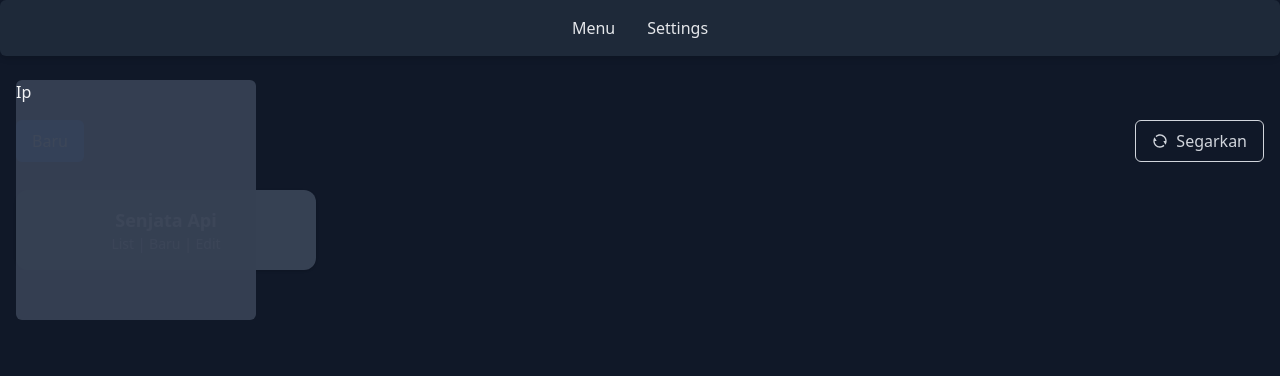
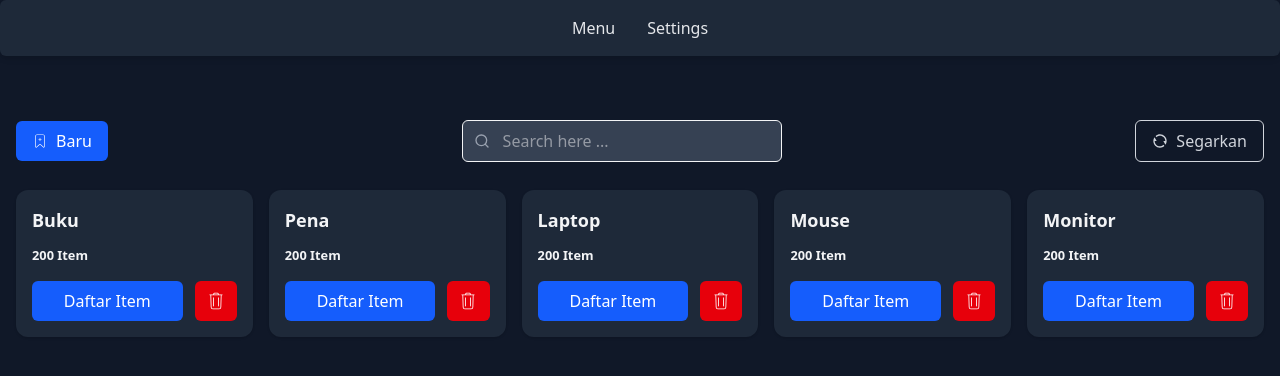
Before and after one commit to AkikoAi/kisaragi, a Next.js app: page /gudang in a window 1280 px wide. Shown: the top 376 px of the page. Built offline with nearby package versions, Linux system fonts and the light colour scheme.

Commit message:
Frontend, Gudang

```diff
--- a/src/app/(dashboard protected)/gudang/Gudang.tsx
+++ b/src/app/(dashboard protected)/gudang/Gudang.tsx
@@ -1,44 +1,177 @@
 "use client";
+
+import Link from "next/link";
 import { useState } from "react";
+import { CiBookmarkPlus, CiTrash } from "react-icons/ci";
+import { FiSearch } from "react-icons/fi";
 import { RiRefreshLine } from "react-icons/ri";
 
 export default function Gudang() {
-    const [isRefreshing, setRefreshing] = useState<Boolean>(false);
+    const [createOnProgress, setCreateOnProgress] = useState(false);
+    const [isRefreshing, setRefreshing] = useState(false);
+    const [newBoardName, setNewBoardName] = useState("");
+    const [searchBoard, setSearchBoard] = useState("");
+    const [list, setList] = useState<{ id: string; name: string, jumlahItem: number }[]>([
+        { id: "1", name: "Buku", jumlahItem: 200 },
+        { id: "2", name: "Pena", jumlahItem: 200 },
+        { id: "3", name: "Laptop", jumlahItem: 200 },
+        { id: "4", name: "Mouse", jumlahItem: 200 },
+        { id: "5", name: "Monitor", jumlahItem: 200 },
+    ]);
+
 
     function refreshList() {
         if (isRefreshing) return;
         setRefreshing(true);
-        console.log("Refreshing list");
+        console.log("Refreshing list...");
         setTimeout(() => {
             setRefreshing(false);
-        }, 5000);
-    }//
+        }, 2000);
+    }
 
-    return (<>
-        <div className="fixed w-60 h-60 bg-gray-700/97 rounded-md">
-        Ip
+    function searchBoardAction(e: React.FormEvent) {
+        e.preventDefault()
+        alert(`Kamu mencari ${searchBoard}`)
+    }
+
+    function deleteBoard(id: string) {
+        if (!id) return alert("Id tidak ditemukan");
+        const board = list.find(({ id: Source }) => Source == id);
+        if (!board) return alert("Board tidak ditemukan pada list");
+        if(confirm(`Apakah anda yakin ingin menghapus ${board.name}?`)){
+            alert("item di hapus!");
+            return refreshList();
+        }else{
+            return alert(`Operasi penghapusan ${board.name} dibatalkan, have a nice day!`)
+        }
+    }
+
+    function createNewBoard(e: React.FormEvent) {
+        e.preventDefault();
+        if (createOnProgress) return alert("Harap tunggu permintaan sebelumnya belum selesai");
+        if (!newBoardName) return alert("Nama Harus ada");
+        setCreateOnProgress(true);
+        fetch("/api/gudang", {
+            method: "PUT",
+            body: JSON.stringify({
+                name: newBoardName
+            }),
+            headers: {
+                "Content-Type": "application/json"
+            }
+        })
+            .then(r => r.json()).then(r => {
+                if (!r.status) return alert(r.msg);
+                refreshList()
+            })
+            .catch(e => {
+                alert(e);
+            }).finally(() => {
+                setCreateOnProgress(false)
+            });
+
+    }
+
+    return (
+        <>
+            {/* Header Button Section */}
+            <div className="mt-10 flex justify-between items-center flex-wrap gap-4">
+                <label
+                    htmlFor="NewBoard"
+                    className="flex items-center gap-2 px-4 py-2 rounded-md bg-blue-600 text-white hover:bg-blue-700 transition-colors cursor-pointer"
+                >
+                    <CiBookmarkPlus />
+                    Baru
+                </label>
+
+                <div className="relative w-80">
+                    <div className="absolute inset-y-0 left-3 flex items-center text-gray-400">
+                        <FiSearch size={16} />
                     </div>
-        <div className="mt-10 flex justify-between">
-            <button className="px-4 py-2 rounded-md bg-blue-600 text-white hover:bg-blue-700 transition-colors
-            cursor-pointer">
-                Baru
-            </button>
-            <button className="flex gap-2 items-center px-4 py-2 rounded-md border border-gray-300 text-gray-700 dark:text-gray-300 hover:bg-gray-100 dark:hover:bg-gray-800 transition-colors cursor-pointer"
+                    <form onSubmit={searchBoardAction}>
+                        <input
+                            type="text"
+                            placeholder="Search here ..."
+                            onChange={(e) => setSearchBoard(e.currentTarget.value)}
+                            className=" w-full pl-10 px-3 py-2 border rounded-md bg-gray-50 dark:bg-gray-700 focus:outline-none focus:ring-2 focus:ring-blue-500"
+                            required
+                        />
+                    </form>
+                </div>
+
+
+                <button
                     onClick={refreshList}
-                disabled={!!isRefreshing}>
+                    disabled={isRefreshing}
+                    className="flex gap-2 items-center px-4 py-2 rounded-md border border-gray-300 text-gray-700 dark:text-gray-300 hover:bg-gray-100 dark:hover:bg-gray-800 transition-colors cursor-pointer disabled:opacity-50"
+                >
                     <RiRefreshLine className={isRefreshing ? "animate-spin" : ""} />
                     <span>Segarkan</span>
                 </button>
             </div>
-        {/* Grid Card Section */}
-        <section className="grid grid-cols-1 sm:grid-cols-2 md:grid-cols-3 lg:grid-cols-4 gap-4 mt-7">
 
+            {/* Modal Section */}
+            <input type="checkbox" id="NewBoard" className="peer hidden" />
+            <div className="fixed inset-0 bg-black/70 bg-opacity-40 hidden peer-checked:flex items-center justify-center z-50">
+                <form className="w-[90%] md:w-full max-w-md bg-white dark:bg-gray-800 p-6 rounded-xl shadow-md space-y-4"
+                    onSubmit={createNewBoard}>
+                    <div>
+                        <label htmlFor="NewBoard-name" className="block mb-1 font-medium">
+                            Nama Board
+                        </label>
+                        <small className="text-red-600">
+                            *Tidak dapat menambahkan nama yang sudah ada
+                        </small>
+                        <input
+                            id="NewBoard-name"
+                            type="text"
+                            onChange={(r) => setNewBoardName(r.currentTarget.value)}
+                            placeholder="Masukkan nama board baru"
+                            className="w-full mt-1 px-3 py-2 border border-gray-300 dark:border-gray-600 rounded-md bg-gray-50 dark:bg-gray-700 focus:outline-none focus:ring-2 focus:ring-blue-500"
+                        />
+                    </div>
+
+                    <div className="flex justify-between gap-2">
+                        <label
+                            htmlFor="NewBoard"
+                            className="cursor-pointer w-full py-2 px-4 bg-red-600 text-white rounded-md hover:bg-red-700 transition-colors text-center"
+                        >
+                            Close
+                        </label>
+                        <button
+                            type="submit"
+                            className="w-full py-2 px-4 bg-blue-600 text-white rounded-md hover:bg-blue-700 transition-colors"
+                        >
+                            Submit
+                        </button>
+                    </div>
+                </form>
+            </div>
+
+            {/* List Display Section */}
+            <section className="grid grid-cols-2 sm:grid-cols-3 md:grid-cols-4 lg:grid-cols-5 gap-4 mt-7 w-full">
+                {list.map((item) => (
                     <div
-                className="bg-white dark:bg-gray-700 dark:text-gray-100 p-4 rounded-xl shadow hover:shadow-lg transition-shadow flex flex-col items-center justify-center text-center"
+                        key={item.id}
+                        className="bg-white dark:bg-gray-800 rounded-xl overflow-hidden shadow hover:shadow-lg transition-shadow flex flex-col"
                     >
-                <h3 className="font-semibold text-lg">Senjata Api</h3>
-                <p className="text-sm text-gray-600 dark:text-gray-300">List | Baru | Edit</p>
+                        <div className="p-4 flex flex-col flex-grow">
+                            <h1 className="font-semibold text-lg mb-2">{item.name}</h1>
+                            <small className="font-semibold mt-1">{item.jumlahItem} Item</small>
+                            <div className="grid grid-cols-4 gap-3">
+                                <Link className="text-center col-span-3 cursor-pointer mt-4 w-full py-2 bg-blue-600 text-white rounded-md hover:bg-blue-700 transition-colors"
+                                    href={`/gudang/${item.id}/item`}>
+                                    Daftar Item
+                                </Link>
+                                <button className="min-w-10 flex items-center justify-center cursor-pointer mt-4 w-full py-2 bg-red-600 text-white rounded-md hover:bg-red-700 transition-colors"
+                                    onClick={() => deleteBoard(`${item.id}`)}>
+                                    <CiTrash size={20} />
+                                </button>
                             </div>
+                        </div>
+                    </div>
+                ))}
             </section>
-    </>)
+        </>
+    );
 }
```
Lines whose indentation alone changed are shown as unchanged.
